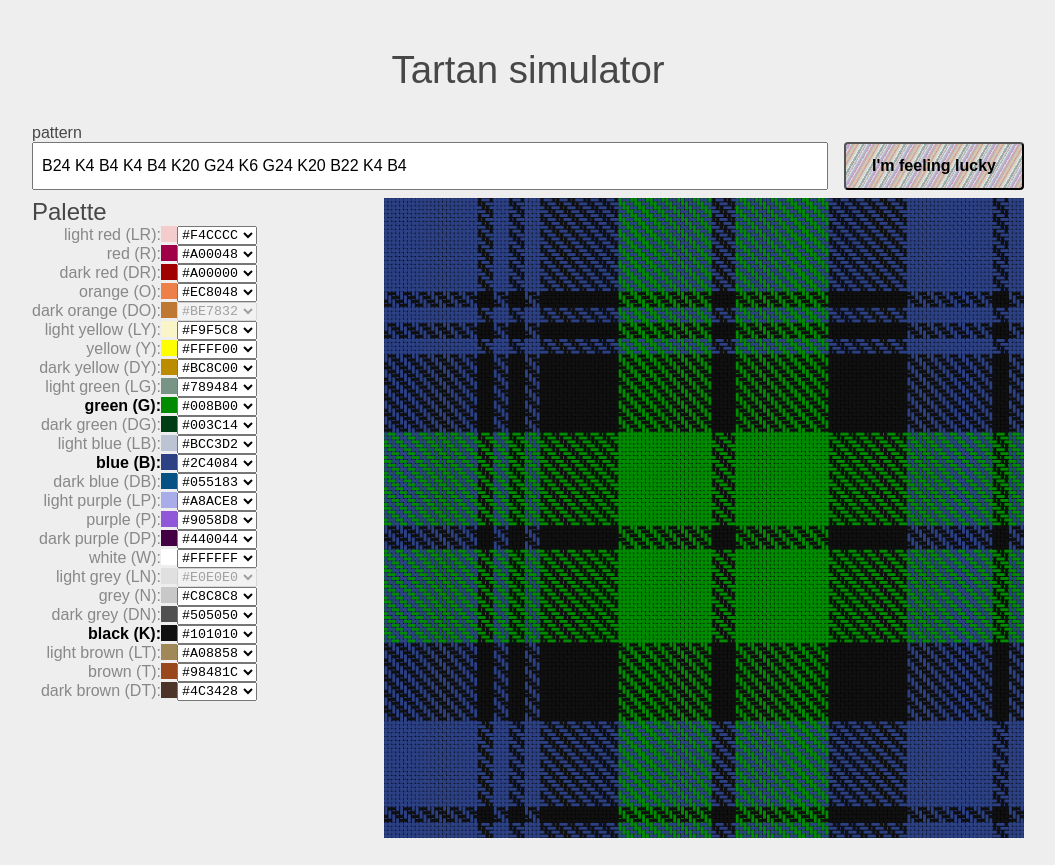
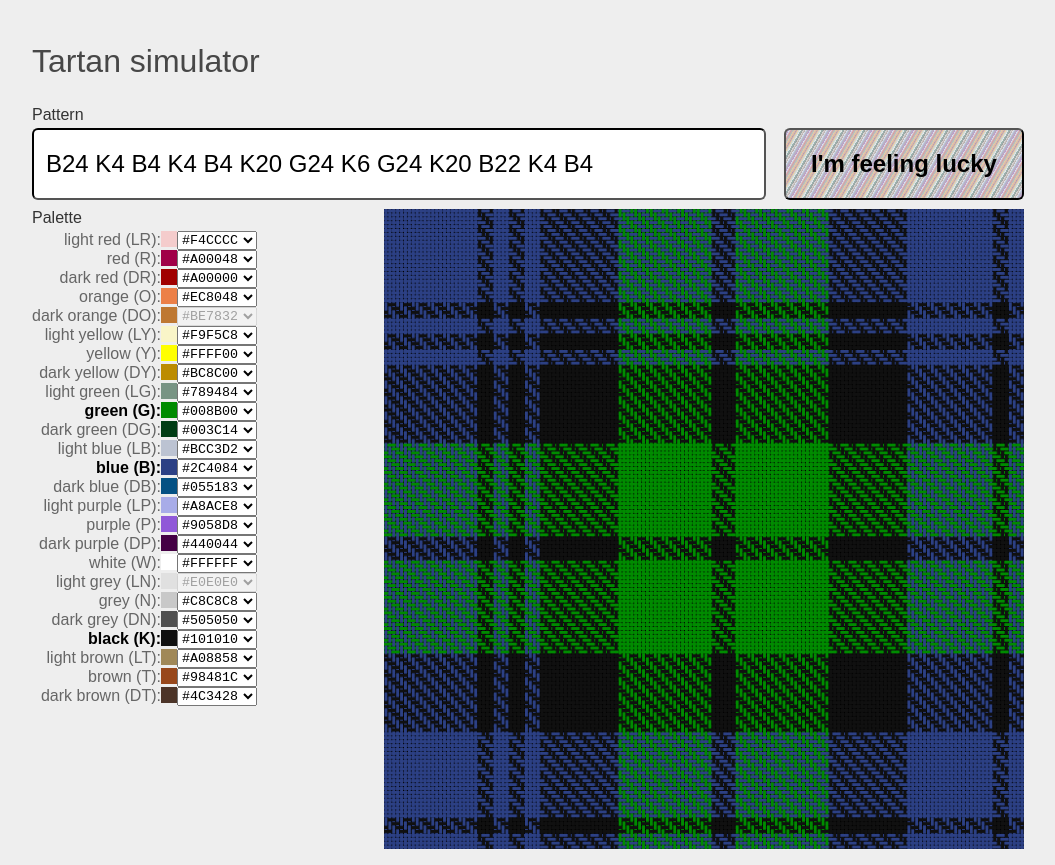
Before and after one commit to aldeka/tartanizer, a SvelteKit app: page / in a window 1280 px wide. Shown: the whole page, without its empty margins (112-1167 px from the left). Built offline with nearby package versions, Linux system fonts and the light colour scheme.

Commit message:
Make stripey button have hover effect, other styling tweaks

```diff
--- a/src/routes/+page.svelte
+++ b/src/routes/+page.svelte
@@ -188,16 +188,16 @@
 	<h1>Tartan simulator</h1>
 
 	<section id="pattern-spec">
-		<label
-			>pattern
-			<input type="text" bind:value={colorString} />
-		</label>
-		<button on:click={randomizePattern}>I'm feeling lucky</button>
+		<div class="pattern-input">
+			<label for="pattern">Pattern </label>
+			<input name="pattern" type="text" bind:value={colorString} />
+		</div>
+		<button class="stripey-button" on:click={randomizePattern}>I'm feeling lucky</button>
 	</section>
 
 	<main>
 		<section id="palette">
-			<h2>Palette</h2>
+			<h3>Palette</h3>
 			{#each Object.keys(palette) as colorCode}
 				<ColorSelector
 					used={threadList.indexOf(palette[colorCode][activePaletteIndices[colorCode]]) !== -1}
@@ -221,48 +221,53 @@
 		justify-content: center;
 		align-items: stretch;
 		font-size: 16px;
-	}
 
-	section#wrapper * {
-		box-sizing: border-box;
+		& * {
+			box-sizing: border-box;
+		}
 	}
 
 	h1 {
 		width: 100%;
+		font-size: 2em;
 	}
 
 	section#pattern-spec {
 		display: flex;
 		align-items: flex-end;
 		margin-bottom: 0.5em;
+		font-size: 18px;
+
+		& input,
+		& button {
+			max-height: 3em;
+			min-height: 3em;
+			font-size: 24px;
+		}
 	}
 
-	label {
+	.pattern-input {
 		text-align: left;
 		flex: 1;
 		display: flex;
 		flex-direction: column;
 		align-items: stretch;
 		margin-right: 1em;
+
+		& input {
+			padding: 0 0.5em;
+			border-color: black;
+			border-radius: 0.25em;
+		}
 	}
 
-	input,
-	button {
-		max-height: 3em;
-		min-height: 3em;
-	}
-
-	label input {
-		padding: 0 0.5em;
-	}
-
-	button {
+	.stripey-button {
 		cursor: pointer;
 		display: block;
 		flex: 0;
-		min-width: 180px;
+		min-width: 240px;
 		border-radius: 0.25em;
-		font-weight: 900;
+		font-weight: 600;
 
 		background: #fff
 			repeating-linear-gradient(
@@ -286,11 +291,25 @@
 				#a0a0a066 16px,
 				#4c342866 18px
 			);
+
+		background-size: 400% 100%;
+		animation-name: slider;
+		animation-duration: 20s;
+		animation-timing-function: linear;
+		animation-delay: 0s;
+		animation-iteration-count: infinite;
+		animation-direction: normal;
+		animation-play-state: paused;
+
+		&:hover {
+			animation-play-state: running;
+		}
 	}
 
-	h2 {
-		font-size: 24px;
-		margin: 0;
+	@keyframes slider {
+		0% {
+			background-position: 100% 0%;
+		}
 	}
 
 	main {
@@ -300,4 +319,13 @@
 		align-items: flex-start;
 		justify-content: space-between;
 	}
+
+	h3,
+	label {
+		font-weight: 400;
+		margin: 0;
+		margin-bottom: 0.25em;
+		font-size: 16px;
+		color: #333;
+	}
 </style>
--- a/src/routes/colorSelector.svelte
+++ b/src/routes/colorSelector.svelte
@@ -34,20 +34,21 @@
 </div>
 
 <style>
-	label.unused {
-		color: #888;
-	}
-
-	label.used {
-		color: #000;
-		font-weight: 700;
-	}
-
 	label {
 		display: flex;
 		flex-direction: row;
 		justify-content: flex-end;
+
+		&.used {
+			color: #000;
+			font-weight: 700;
+		}
+
+		&.unused {
+			color: #666;
+		}
 	}
+
 	select {
 		width: 6em;
 		font-family: monospace;
--- a/src/routes/styles.css
+++ b/src/routes/styles.css
@@ -1,14 +1,8 @@
-@import '@fontsource/fira-mono';
-
 :root {
 	--font-body: Arial, -apple-system, BlinkMacSystemFont, 'Segoe UI', Roboto, Oxygen, Ubuntu,
 		Cantarell, 'Open Sans', 'Helvetica Neue', sans-serif;
-	--font-mono: 'Fira Mono', monospace;
-	--color-bg-0: rgb(202, 216, 228);
 	--color-bg-1: #eee;
-	--color-bg-2: hsl(224, 44%, 95%);
-	--color-theme-1: #ff3e00;
-	--color-theme-2: #4075a6;
+	--color-theme-1: #4075a6;
 	--color-text: rgba(0, 0, 0, 0.7);
 	--column-width: 42rem;
 	--column-margin-top: 4rem;
@@ -42,60 +36,3 @@ a {
 a:hover {
 	text-decoration: underline;
 }
-
-h1 {
-	font-size: 2rem;
-	text-align: center;
-}
-
-h2 {
-	font-size: 1rem;
-}
-
-pre {
-	font-size: 16px;
-	font-family: var(--font-mono);
-	background-color: rgba(255, 255, 255, 0.45);
-	border-radius: 3px;
-	box-shadow: 2px 2px 6px rgb(255 255 255 / 25%);
-	padding: 0.5em;
-	overflow-x: auto;
-	color: var(--color-text);
-}
-
-.text-column {
-	display: flex;
-	max-width: 48rem;
-	flex: 0.6;
-	flex-direction: column;
-	justify-content: center;
-	margin: 0 auto;
-}
-
-input,
-button {
-	font-size: inherit;
-	font-family: inherit;
-}
-
-button:focus:not(:focus-visible) {
-	outline: none;
-}
-
-@media (min-width: 720px) {
-	h1 {
-		font-size: 2.4rem;
-	}
-}
-
-.visually-hidden {
-	border: 0;
-	clip: rect(0 0 0 0);
-	height: auto;
-	margin: 0;
-	overflow: hidden;
-	padding: 0;
-	position: absolute;
-	width: 1px;
-	white-space: nowrap;
-}
```
